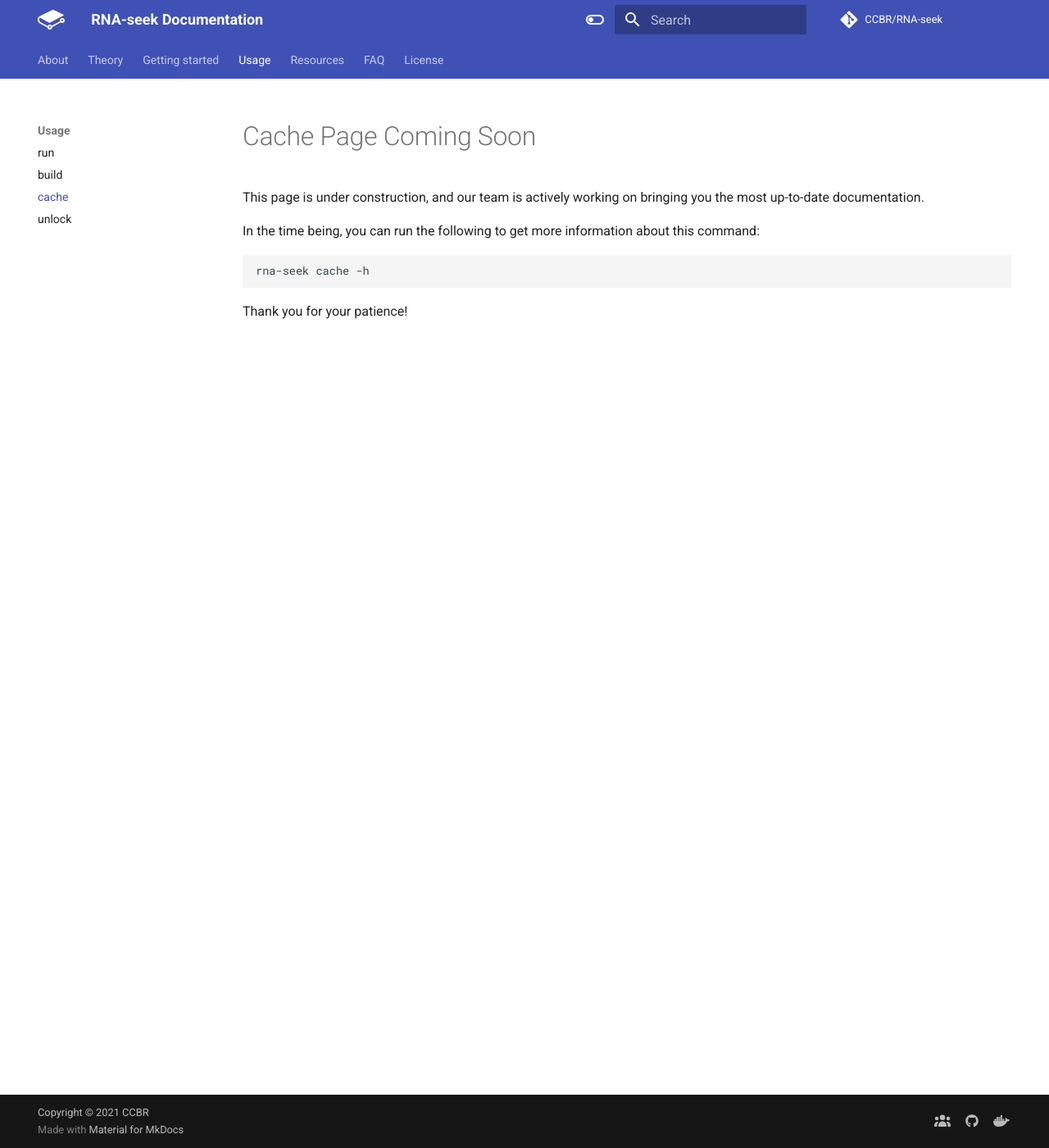
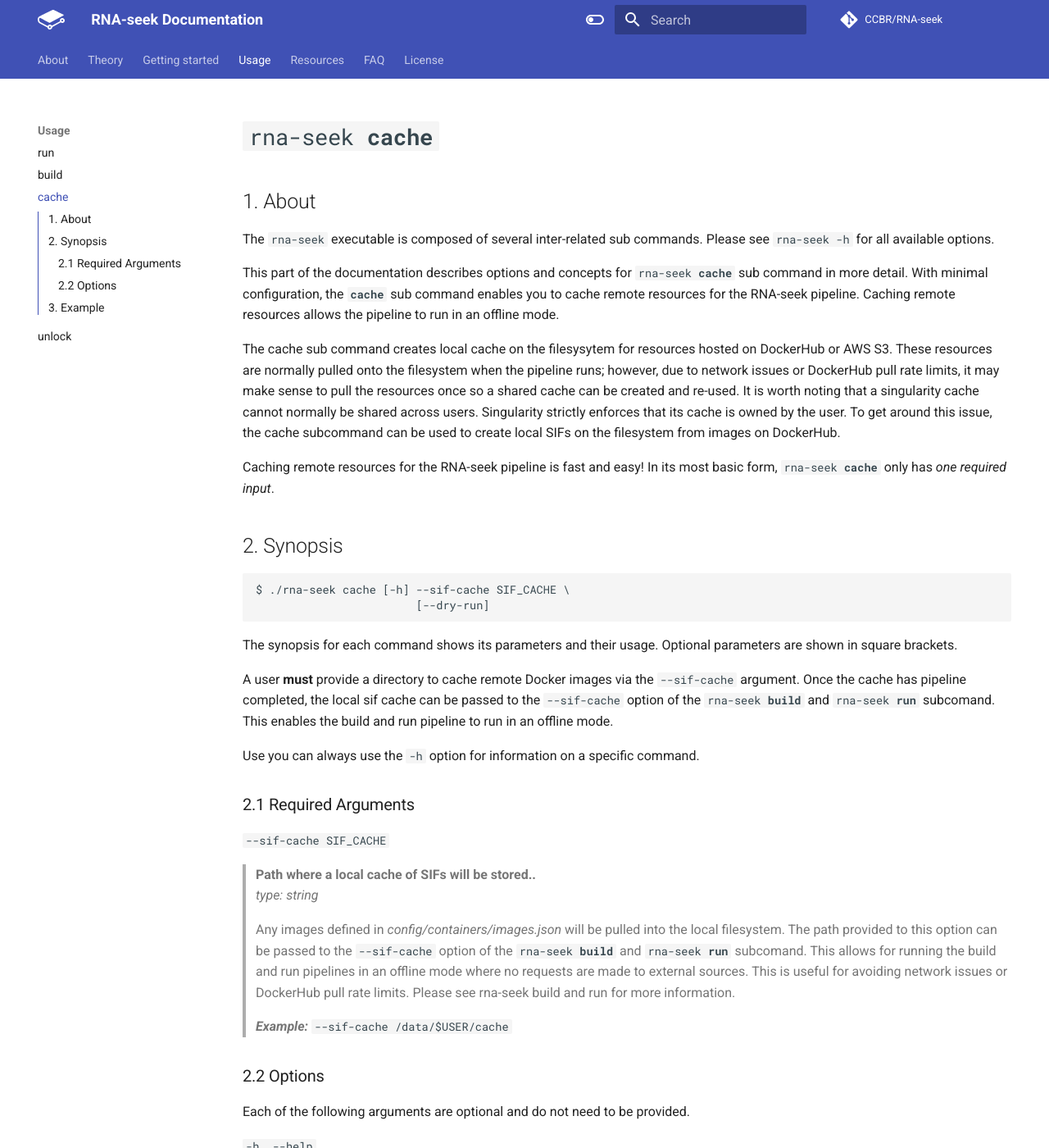
Before and after one commit to skchronicles/RNA-seek, an MkDocs documentation site: the page built from docs/RNA-seq/cache.md, in a window 1280 px wide and 1400 px high. Shown: the whole window at 82% size. Built offline with MkDocs 1.6.1 and Material for MkDocs 9.7.7, drawn with Linux system fonts in a browser that asks for light colours; comment, search, counter and statistics services are not loaded; the version menu is left out; some of the changed text lies outside the part shown.

Commit message:
Adding synopsis, usage, and help page for the cache sub command

````diff
--- a/docs/RNA-seq/cache.md
+++ b/docs/RNA-seq/cache.md
@@ -1,11 +1,69 @@
-# Cache Page Coming Soon
+# <code>rna-seek <b>cache</b></code>
 
-This page is under construction, and our team is actively working on bringing you the most up-to-date documentation.
+## 1. About
+The `rna-seek` executable is composed of several inter-related sub commands. Please see `rna-seek -h` for all available options.
 
-In the time being, you can run the following to get more information about this command:
+This part of the documentation describes options and concepts for <code>rna-seek <b>cache</b></code> sub command in more detail. With minimal configuration, the **`cache`** sub command enables you to cache remote resources for the  RNA-seek pipeline. Caching remote resources allows the pipeline to run in an offline mode.
 
-```bash
-rna-seek cache -h
+The cache sub command creates local cache on the filesysytem for resources hosted on DockerHub or AWS S3. These resources are normally pulled onto the filesystem when the pipeline runs; however, due to network issues or DockerHub pull rate limits, it may make sense to pull the resources once so a shared cache can be created and re-used. It is worth noting that a singularity cache cannot normally be shared across users. Singularity strictly enforces that its cache is owned by the user. To get around this issue, the cache subcommand can be used to create local SIFs on the filesystem from images on DockerHub.
+
+Caching remote resources for the RNA-seek pipeline is fast and easy! In its most basic form, <code>rna-seek <b>cache</b></code> only has *one required input*.
+
+## 2. Synopsis
+```text
+$ ./rna-seek cache [-h] --sif-cache SIF_CACHE \
+                        [--dry-run]
 ```
 
-Thank you for your patience!
+The synopsis for each command shows its parameters and their usage. Optional parameters are shown in square brackets.
+
+A user **must** provide a directory to cache remote Docker images via the `--sif-cache` argument. Once the cache has pipeline completed, the local sif cache can be passed to the `--sif-cache` option of the <code>rna-seek <b>build</b></code> and <code>rna-seek <b>run</b></code> subcomand. This enables the build and run pipeline to run in an offline mode.
+
+Use you can always use the `-h` option for information on a specific command.
+
+### 2.1 Required Arguments
+
+ `--sif-cache SIF_CACHE`
+
+> **Path where a local cache of SIFs will be stored..**
+> *type: string*
+>
+> Any images defined in *config/containers/images.json* will be pulled into the local filesystem. The path provided to this option can be passed to the `--sif-cache` option of the <code>rna-seek <b>build</b></code> and <code>rna-seek <b>run</b></code> subcomand. This allows for running the build and run pipelines in an offline mode where no requests are made to external sources. This is useful for avoiding network issues or DockerHub pull rate limits. Please see rna-seek build and run for more information.
+>
+> ***Example:*** `--sif-cache /data/$USER/cache`
+
+### 2.2 Options
+
+Each of the following arguments are optional and do not need to be provided.
+
+  `-h, --help`
+> **Display Help.**
+> *type: boolean*
+>
+> Shows command's synopsis, help message, and an example command
+>
+> ***Example:*** `--help`
+
+---
+  `--dry-run`
+> **Dry run the pipeline.**
+> *type: boolean*
+>
+> Displays what steps in the pipeline remain or will be run. Does not execute anything!
+>
+> ***Example:*** `--dry-run`
+
+## 3. Example
+```bash
+# Step 0.) Grab an interactive node (do not run on head node)
+srun -N 1 -n 1 --time=12:00:00 -p interactive --mem=8gb  --cpus-per-task=4 --pty bash
+module purge
+module load singularity snakemake
+
+# Step 1.) Dry run cache to see what will be pulled
+./rna-seek cache --sif-cache /scratch/$USER/cache \
+                 --dry-run
+
+# Step 2.) Cache remote resources locally
+./rna-seek cache --sif-cache /scratch/$USER/cache
+```
````
